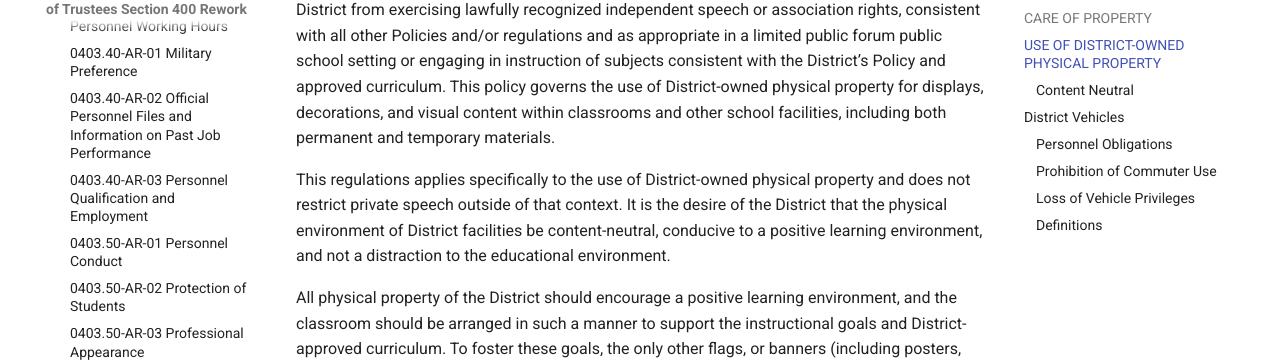
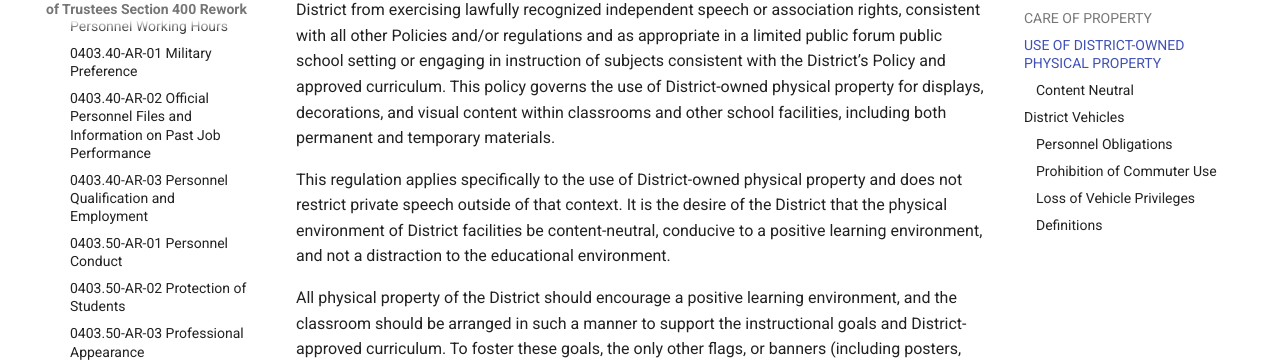
Before and after one commit to westada/section-400-hr-policy-review, an MkDocs documentation site: the page built from docs/regulations/0400-Staff/0403.50-AR-04.md, in a window 1280 px wide and 900 px high, scrolled down 580 px. Shown: the part 90-452 px from the top of the window. Built offline with MkDocs 1.6.1 and Material for MkDocs 9.7.7, drawn with Linux system fonts in a browser that asks for light colours; some of the changed text lies outside the part shown.

Commit message:
correct typos

```diff
--- a/docs/regulations/0400-Staff/0403.50-AR-04.md
+++ b/docs/regulations/0400-Staff/0403.50-AR-04.md
@@ -21,7 +21,7 @@ Regarding the teaching of controversial issues, personnel are directed to [Polic
 
 [Policy 100.01](0100.10.md) and the [Code of Ethics for Idaho Professional Educators](https://www.sde.idaho.gov/cert-psc/shared/ethics/code-of-ethics-for-professional-educators.pdf) shall be read consistently with this regulation. Nothing contained in this regulation limits any employee or student of the District from exercising lawfully recognized independent speech or association rights, consistent with all other Policies and/or regulations and as appropriate in a limited public forum public school setting or engaging in instruction of subjects consistent with the District’s Policy and approved curriculum.  This policy governs the use of District-owned physical property for displays, decorations, and visual content within classrooms and other school facilities, including both permanent and temporary materials.
 
-This regulations applies specifically to the use of District-owned physical property and does not restrict private speech outside of that context. It is the desire of the District that the physical environment of District facilities be content-neutral, conducive to a positive learning environment, and not a distraction to the educational environment.
+This regulation applies specifically to the use of District-owned physical property and does not restrict private speech outside of that context. It is the desire of the District that the physical environment of District facilities be content-neutral, conducive to a positive learning environment, and not a distraction to the educational environment.
 
 All physical property of the District should encourage a positive learning environment, and the classroom should be arranged in such a manner to support the instructional goals and District-approved curriculum. To foster these goals, the only other flags, or banners (including posters, signs, pictures or other digital or physical images) that may be flown, posted, or affixed to the physical property of the District will be content neutral and conducive to a positive learning environment.
 
```
Also changed, not shown: other parts of docs/regulations/0400-Staff/0403.50-AR-04.md (+2 -2 lines), docs/regulations/0400-Staff/0403.50-AR-09.md (+1 -1 lines).
